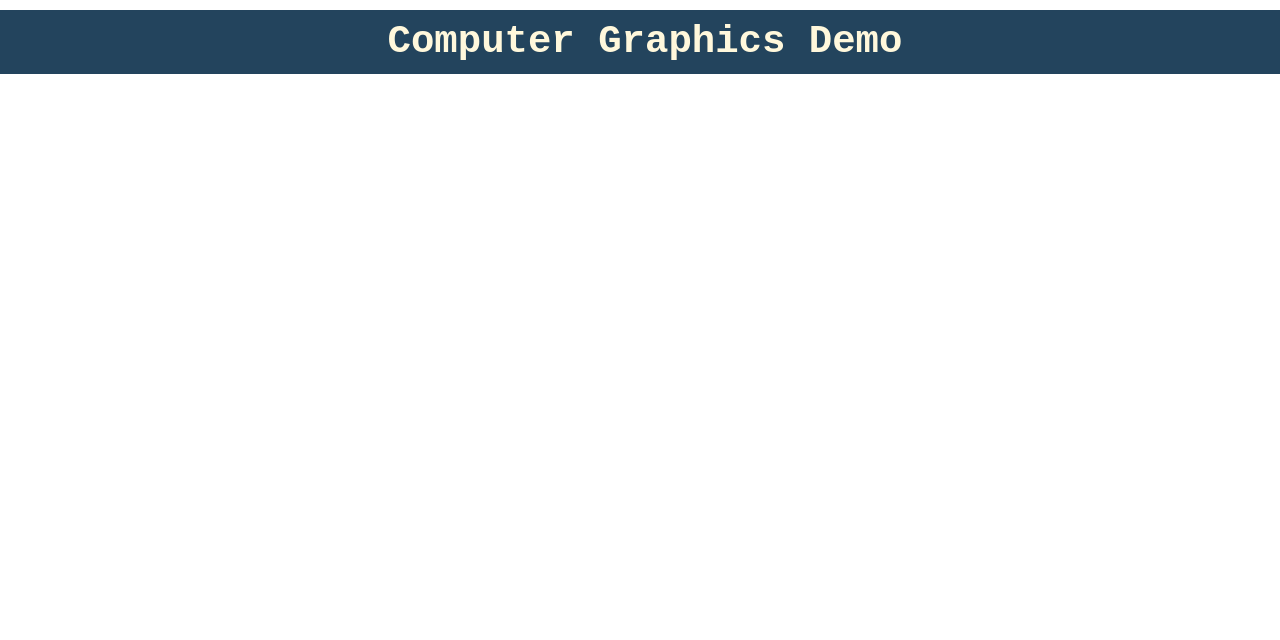
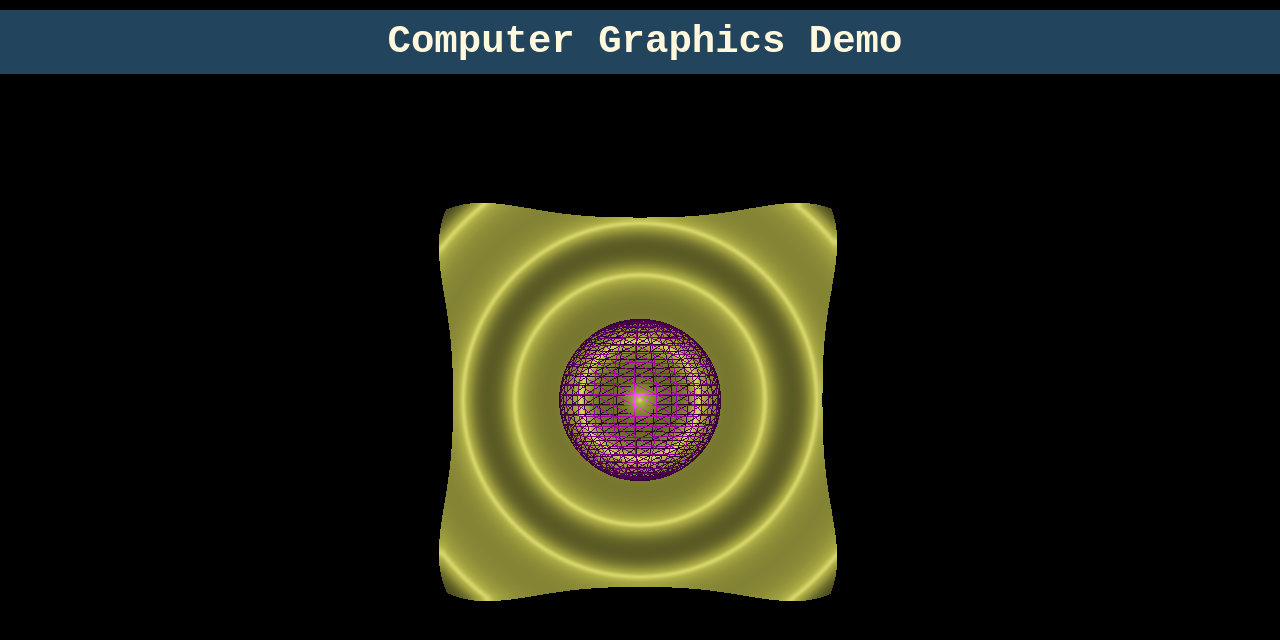
Before and after one commit to Georges034302/CGLabs, a website: page index.html in a window 1280 px wide. Drawn offline with nearby package versions, Linux system fonts and the light colour scheme; animation ran at ten frames a second.

Commit message:
lab 7 base

```diff
--- a/index.html
+++ b/index.html
@@ -6,8 +6,9 @@
         <meta http-equiv="X-UA-Compatible" content="IE=edge">
         <meta name="viewport" content="width=device-width, initial-scale=1.0">
         <script src="js/three.js"></script>
+        <script src="js/three.min.js"></script>
         <script src="js/OrbitControls.js"> </script>
-        <script src="js/PLYLoader.js"></script>
+        <script src="js/dat.gui.min.js"></script>
         <link rel="stylesheet" href="css/layout.css">
         <title>CG Labs</title>
     </head>
@@ -25,10 +26,10 @@
             uniform vec3 color; varying float vAlpha; void main() { gl_FragColor = vec4( color, vAlpha ); }
         </script>
 
-        <script src="labs/lab06/setup.js"></script>
-        <script src="labs/lab06/build.js"></script>
-        <script src="labs/lab06/animate.js"></script>
-        <script src="labs/lab06/run.js"></script>
+        <script src="labs/lab07/setup.js"></script>
+        <script src="labs/lab07/build.js"></script>
+        <script src="labs/lab07/animate.js"></script>
+        <script src="labs/lab07/run.js"></script>
 
     </body>
 
--- /dev/null
+++ b/labs/lab07/animate.js
@@ -0,0 +1,42 @@
+/* global subd, THREE, size, scene, material_tissue, dat */
+var interval = 0.05;
+var velocity = 0.1;
+var heightWave = 0.05;
+var period = 20;
+var clock = new THREE.Clock();
+var time = 0;
+var delta = 0;
+
+// The animate function updates the position of vertices in a 3D mesh to create a wave-like effect.
+// It iterates through each vertex, calculates its current position, and modifies its z-coordinate based on a cosine function.
+// The interval variable is incremented by the velocity to create a continuous animation effect.
+// The position attribute of the geometry is marked as needing an update, and the vertex normals are recomputed to ensure correct lighting calculations.
+// The function is called in a loop to create the animation effect.
+function animate() {
+    //code goes here
+}
+
+
+var gui;
+// The buildGui function creates a graphical user interface (GUI) using the dat.GUI library.
+// It initializes the GUI and adds controls for modifying the color of the material and the velocity of the animation.
+// The color control allows the user to select a color, which updates the material_tissue color when changed.
+function buildGui() {
+    //code goes here
+}
+
+// The bounce function creates a bouncing effect for a 3D object by modifying its z-coordinate based on a sine function.
+// It uses the clock to get the time delta since the last frame and updates the object's position accordingly.
+// The object's z-coordinate oscillates between 1.5 and 3.5, creating a bouncing effect.
+function bounce(object) {
+    //code goes here
+}
+
+//final update loop
+var updateLoop = function() {
+    bounce(sphere);
+    controls.update();
+    renderer.render(scene, camera);
+    requestAnimationFrame(updateLoop);
+    animate();
+};
--- /dev/null
+++ b/labs/lab07/build.js
@@ -0,0 +1,109 @@
+/* global subd, THREE, size, scene, material_tissue, dat */
+var ambientlight;
+var cameralight;
+var tissue = null;
+var material_tissue;
+var size = 8;
+
+// The AccessGrid function calculates the index of a vertex in a grid based on its x and y coordinates and the number of subdivisions (subd).
+// It uses the formula index = x * subd + y to determine the index in a 1D array representation of the grid.
+function AccessGrid(x, y, subd) {
+    var index = x * subd + y;
+    return index;
+}
+
+// The buildVertices function generates a grid of vertices for a 3D mesh.
+// It takes a subdivision parameter (subd) that determines the number of vertices in each dimension.
+// The function calculates the position of each vertex based on its grid coordinates (i, j) and the specified size of the mesh.
+function buildVertices(subd) {
+    var step = size / subd;
+    const vertices = [];
+    for (let i = 0; i < subd; i++)
+        for (let j = 0; j < subd; j++) {
+            var pos = new THREE.Vector3(i * step, j * step, 0);
+            var pos_trans = new THREE.Vector3;
+            pos_trans.copy(pos);
+            pos_trans.add(new THREE.Vector3(-size / 2, -size / 2, 0));
+            var len = 20 * pos_trans.length() / size;
+            pos_trans.z = 0.1 * size * Math.cos(len);
+            vertices.push(pos_trans.x, pos_trans.y, pos_trans.z);
+        }
+    return vertices;
+}
+
+// The builIndexes function generates the indices for a grid of vertices based on the specified number of subdivisions (subd).
+// It creates a series of triangles by connecting adjacent vertices in the grid.
+function builIndexes(subd) {
+    const indices = [];
+    for (let i = 0; i < subd - 1; i++)
+        for (let j = 0; j < subd - 1; j++) {
+            var Idx0 = AccessGrid(i, j, subd);
+            var Idx1 = AccessGrid(i + 1, j, subd);
+            var Idx2 = AccessGrid(i + 1, j + 1, subd);
+            var Idx3 = AccessGrid(i, j + 1, subd);
+
+            indices.push(Idx1, Idx0, Idx2);
+            indices.push(Idx2, Idx0, Idx3);
+        }
+    return indices;
+}
+
+// The buildMesh function creates a 3D mesh using the provided geometry object, indices, and vertices.
+// It sets the index and position attributes of the geometry, computes vertex normals, and applies a material to the mesh.
+function buildMesh(object, indices, vertices) {
+    object.setIndex(indices);
+    object.setAttribute('position', new THREE.Float32BufferAttribute(vertices, 3));
+    object.computeVertexNormals();
+    material_tissue = new THREE.MeshPhongMaterial();
+    material_tissue.color = new THREE.Color(1, 1, 0.4);
+    material_tissue.side = THREE.DoubleSide;
+    let mesh = new THREE.Mesh(object, material_tissue);
+    mesh.name = "tissue_mesh";
+    mesh.castShadow = false;
+    mesh.receiveShadow = true;
+    mesh.geometry.computeVertexNormals();
+    return mesh;
+}
+
+// The createMesh function initializes a BufferGeometry object, generates vertices and indices for the mesh, and then builds the mesh using the buildMesh function.
+// It sets the number of subdivisions (subd) for the mesh and returns the created mesh.
+function createMesh() {
+    let subd = 100;
+    let geom = new THREE.BufferGeometry();
+    let vertices = buildVertices(subd);
+    let indices = builIndexes(subd);
+    tissue = buildMesh(geom, indices, vertices);
+    return tissue;
+}
+
+// The addLight function creates a point light and an ambient light in the scene.
+// The point light is positioned at the camera's location and casts shadows, while the ambient light provides a soft illumination to the scene.
+function addLight() {
+    cameralight = new THREE.PointLight(new THREE.Color(1, 1, 1), 0.5);
+    cameralight.castShadow = true;
+    ambientlight = new THREE.AmbientLight(new THREE.Color(1, 1, 1), 0.2);
+    camera.add(cameralight);
+}
+
+// The createSphere function generates a sphere mesh with a specified radius, number of horizontal and vertical lines, and color.
+// It uses a MeshPhongMaterial for the sphere's material and sets its wireframe property to true.
+function createSphere(radius, hlines, vlines, color) {
+    var material = new THREE.MeshPhongMaterial();
+    material.color = new THREE.Color(color);
+    material.wireframe = true;
+    material.shininess = 100;
+    var geometry_sphere = new THREE.SphereGeometry(radius, hlines, vlines);
+    var s = new THREE.Mesh(geometry_sphere, material);
+    s.position.z = 2;
+    return s;
+}
+
+var sphere = createSphere(1.5, 25, 25, 0xff00ff);
+//Add all shapes to the scene
+function addShapes() {
+    scene.add(createMesh());
+    scene.add(sphere);
+    addLight();
+    scene.add(camera);
+    scene.add(ambientlight);
+}
--- /dev/null
+++ b/labs/lab07/run.js
@@ -0,0 +1,5 @@
+setScene();
+window.addEventListener('resize', resizeScene);
+addShapes();
+buildGui();
+requestAnimationFrame(updateLoop);
--- /dev/null
+++ b/labs/lab07/setup.js
@@ -0,0 +1,52 @@
+/* global THREE */
+//Declare Systen Variables
+
+var scene;
+var camera;
+var renderer;
+var controls;
+
+/* Define the setup screen function
+ * Setup the 3 main components: scene, camera, renderer
+ * - setup the scene ratio to entire window
+ * - create a perspective camera
+ * - create a WebGl renderer
+ * - append the renderer to the HTML document body
+ * - add controls to the scene
+ */
+function setScene() {
+    scene = new THREE.Scene();
+    var ratio = window.innerWidth / window.innerHeight;
+    camera = new THREE.PerspectiveCamera(45, ratio, 0.1, 1000);
+    camera.position.set(0, 0, 20);
+    camera.lookAt(0, 0, 5);
+    renderer = new THREE.WebGLRenderer();
+    renderer.setSize(window.innerWidth, window.innerHeight);
+    document.body.appendChild(renderer.domElement);
+    controls = new THREE.OrbitControls(camera, renderer.domElement);
+}
+
+/* Define the resize screen function
+ * - setup the scene width and height to the entire window
+ * - setup the renderer size to the width and height
+ * - set the camera ratio to width / height
+ * - update the camera projection matrix
+ * - render the view (scene, camera)
+ */
+var resizeScene = function() {
+    var width = window.innerWidth;
+    var height = window.innerHeight;
+    renderer.setSize(width, height);
+    camera.aspect = width / height;
+    camera.updateProjectionMatrix();
+    renderer.render(scene, camera);
+};
+
+/*
+ * This function is used to clear the scene from all object with type 'Mesh' *
+ */
+function clearScene() {
+    for (let i = scene.children.length - 1; i >= 0; i--)
+        if (scene.children[i].type === "Mesh")
+            scene.remove(scene.children[i]);
+}
```
